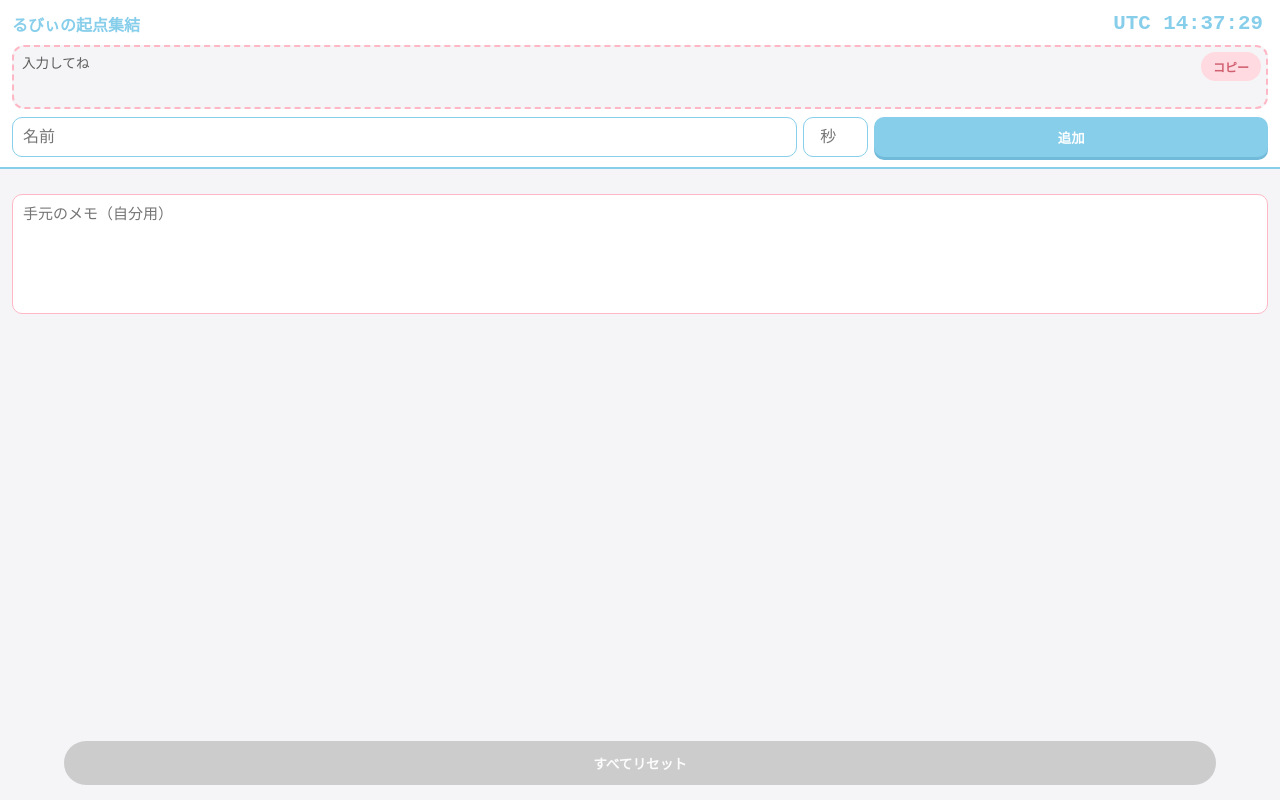
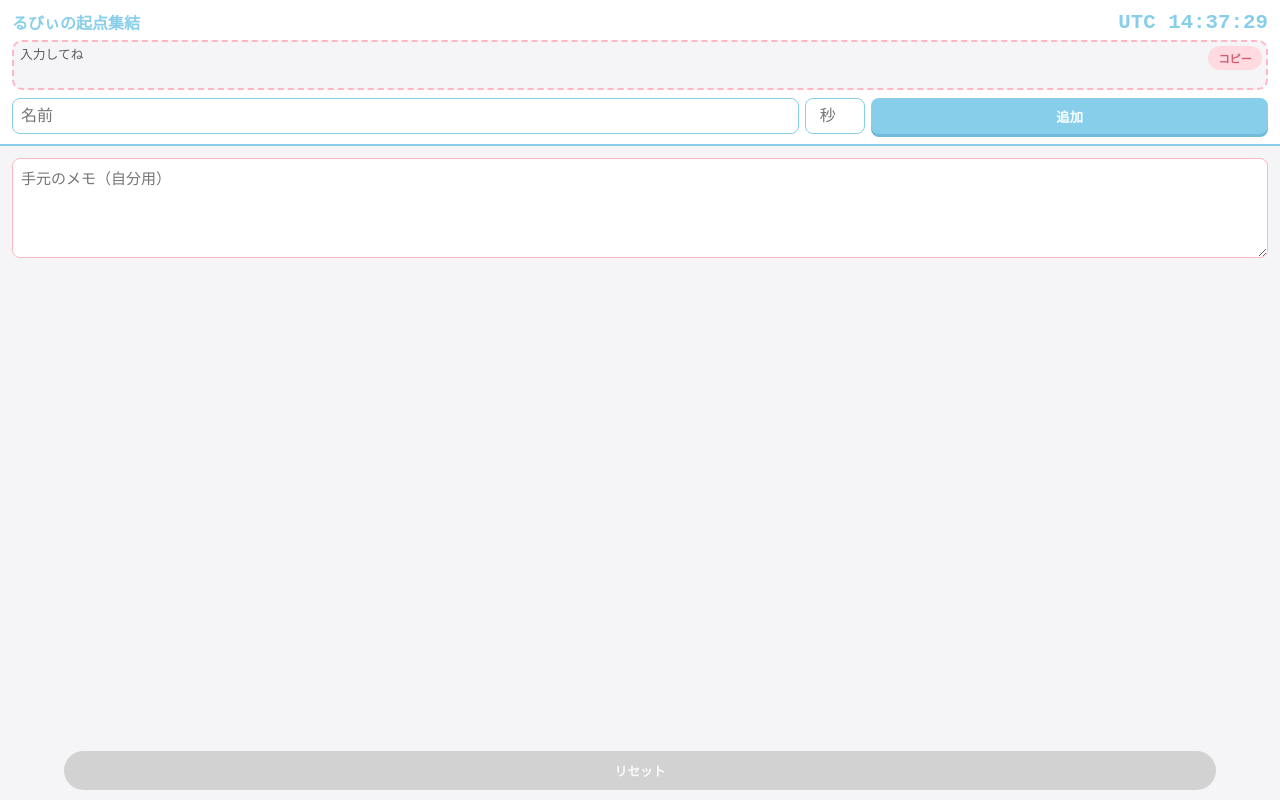
Before and after one commit to nocturneveil2652/rubyoc1, a plain HTML site: page index.html in a window 1280 px wide. Drawn offline with Linux system fonts and the light colour scheme.

Commit message:
Update index.html

```diff
--- a/index.html
+++ b/index.html
@@ -9,7 +9,6 @@
             --bg-main: #f5f5f7; --card-bg: #ffffff; --text-main: #5d5d5d;
             --input-bg: #ffffff; --border-color: #ddd;
         }
-        /* ダークモード用の変数定義 */
         [data-theme="dark"] {
             --bg-main: #1a1a1a; --card-bg: #2d2d2d; --text-main: #e0e0e0;
             --input-bg: #3d3d3d; --border-color: #444;
@@ -25,52 +24,42 @@
         .fixed-header-card {
             flex: 0 0 auto; padding: 10px 12px; background: var(--card-bg);
             border-bottom: 2px solid var(--sora-iro); z-index: 1000;
-            transition: background 0.3s;
         }
-        .top-bar { display: flex; justify-content: space-between; align-items: center; margin-bottom: 8px; }
+        .top-bar { display: flex; justify-content: space-between; align-items: center; margin-bottom: 6px; }
         h3 { color: var(--sora-iro); margin: 0; font-size: 1.0em; font-weight: 800; }
+        .utc-clock { font-family: monospace; color: var(--sora-iro); font-size: 1.6em; font-weight: bold; cursor: pointer; user-select: none; }
 
-        /* UTC時計をタップ可能に */
-        .utc-clock {
-            font-family: monospace; color: var(--sora-iro); font-size: 1.6em; font-weight: bold;
-            cursor: pointer; padding: 2px 5px; border-radius: 5px; user-select: none;
-        }
-        .utc-clock:active { opacity: 0.6; background: rgba(135, 206, 235, 0.1); }
-
-        .copy-area { background: var(--bg-main); border: 2px dashed var(--sakura-dark); padding: 8px; border-radius: 12px; margin-bottom: 8px; position: relative; min-height: 44px; transition: background 0.3s; }
-        #outputText { white-space: pre; font-family: ui-monospace, 'Courier New', monospace; font-size: 0.85em; color: var(--text-main); line-height: 1.4; }
-        .btn-copy { background: var(--sakura-iro); color: #d06070; font-size: 0.75em; padding: 6px 12px; position: absolute; top: 5px; right: 5px; border-radius: 15px; border: none; font-weight: bold; }
+        .copy-area { background: var(--bg-main); border: 2px dashed var(--sakura-dark); padding: 6px; border-radius: 10px; margin-bottom: 8px; position: relative; min-height: 34px; }
+        #outputText { white-space: pre; font-family: ui-monospace, 'Courier New', monospace; font-size: 0.8em; color: var(--text-main); line-height: 1.3; }
+        .btn-copy { background: var(--sakura-iro); color: #d06070; font-size: 0.7em; padding: 4px 10px; position: absolute; top: 4px; right: 4px; border-radius: 12px; border: none; font-weight: bold; }
 
         .add-member-form { display: flex; gap: 6px; }
         input[type="text"], input[type="number"], textarea {
             background: var(--input-bg); border: 1px solid var(--border-color); color: var(--text-main);
-            padding: 10px; border-radius: 10px; font-size: 16px; outline: none;
-            box-sizing: border-box; -webkit-appearance: none; transition: background 0.3s, border 0.3s;
+            padding: 8px; border-radius: 8px; font-size: 16px; outline: none;
+            box-sizing: border-box; -webkit-appearance: none;
         }
         input#newName { flex: 2; border: 1px solid var(--sora-iro); }
-        input[type="number"] { width: 65px; text-align: center; border: 1px solid var(--sora-iro); }
-        .btn-add { flex: 1; background: var(--sora-iro); color: #fff; font-weight: bold; border-radius: 10px; border: none; box-shadow: 0 3px 0 #72bad9; }
+        input[type="number"] { width: 60px; text-align: center; border: 1px solid var(--sora-iro); }
+        .btn-add { flex: 1; background: var(--sora-iro); color: #fff; font-weight: bold; border-radius: 8px; border: none; box-shadow: 0 3px 0 #72bad9; }
 
-        .scrollable-card { flex: 1 1 auto; overflow-y: auto; padding: 10px 12px 140px 12px; -webkit-overflow-scrolling: touch; }
-        table { width: 100%; border-collapse: separate; border-spacing: 0 8px; }
-        tr { background: var(--card-bg); filter: drop-shadow(0 2px 3px rgba(0,0,0,0.05)); transition: background 0.3s; }
-        td { padding: 12px 6px; text-align: center; font-size: 0.9em; }
-        td:first-child { border-radius: 12px 0 0 12px; text-align: left; padding-left: 15px; }
-        td:last-child { border-radius: 0 12px 12px 0; }
+        /* カードの高さを極限まで低く調整 */
+        .scrollable-card { flex: 1 1 auto; overflow-y: auto; padding: 2px 12px 140px 12px; -webkit-overflow-scrolling: touch; }
+        table { width: 100%; border-collapse: separate; border-spacing: 0 4px; }
+        tr { background: var(--card-bg); filter: drop-shadow(0 1px 1px rgba(0,0,0,0.05)); }
+        td { padding: 4px 6px; text-align: center; font-size: 0.85em; } /* 余白を4pxに縮小 */
+        td:first-child { border-radius: 8px 0 0 8px; text-align: left; padding-left: 10px; font-weight: bold; }
+        td:last-child { border-radius: 0 8px 8px 0; }
 
-        .sec-input { width: 50px; background: var(--bg-main); border: 1px solid var(--border-color); color: var(--sora-iro); text-align: center; padding: 6px 0; border-radius: 8px; font-size: 1em; font-weight: bold; transition: background 0.3s; }
-        .base-label { background: var(--sakura-iro); color: #d06070; font-weight: bold; font-size: 0.75em; padding: 3px 6px; border-radius: 6px; }
+        /* 秒数入力欄もスリムに */
+        .sec-input { width: 42px; background: var(--bg-main); border: 1px solid var(--border-color); color: var(--sora-iro); text-align: center; padding: 2px 0; border-radius: 5px; font-size: 0.95em; font-weight: bold; }
+        .base-label { background: var(--sakura-iro); color: #d06070; font-weight: bold; font-size: 0.7em; padding: 1px 4px; border-radius: 4px; }
 
-        .memo-section { margin-top: 15px; }
-        .memo-area {
-            width: 100%; min-height: 120px; max-height: 250px;
-            font-size: 15px; line-height: 1.5; resize: none;
-            border: 1px solid var(--sakura-dark); background: var(--card-bg);
-            overflow-y: auto; display: block;
-        }
+        .memo-section { margin-top: 10px; }
+        .memo-area { width: 100%; min-height: 100px; max-height: 200px; font-size: 15px; border: 1px solid var(--sakura-dark); background: var(--card-bg); }
 
-        .footer-action { position: fixed; bottom: calc(15px + env(safe-area-inset-bottom)); left: 50%; transform: translateX(-50%); width: 90%; z-index: 1001; }
-        .btn-reset { background: #bbb; color: #fff; width: 100%; padding: 12px; font-size: 0.85em; font-weight: bold; border-radius: 25px; border: none; opacity: 0.7; }
+        .footer-action { position: fixed; bottom: calc(10px + env(safe-area-inset-bottom)); left: 50%; transform: translateX(-50%); width: 90%; z-index: 1001; }
+        .btn-reset { background: #bbb; color: #fff; width: 100%; padding: 10px; font-size: 0.8em; font-weight: bold; border-radius: 20px; border: none; opacity: 0.6; }
     </style>
 </head>
 <body data-theme="light">
@@ -84,11 +73,11 @@
         <button class="btn-copy" onclick="copyText()">コピー</button>
         <div id="outputText">入力してね</div>
     </div>
-    <form class="add-member-form" onsubmit="addMember(); return false;">
-        <input type="text" id="newName" placeholder="名前" lang="ja" enterkeyhint="next">
+    <div class="add-member-form">
+        <input type="text" id="newName" placeholder="名前" lang="ja">
         <input type="number" id="newSec" placeholder="秒" inputmode="numeric">
         <button type="button" class="btn-add" onclick="addMember()">追加</button>
-    </form>
+    </div>
 </div>
 
 <div class="scrollable-card" id="mainScroll">
@@ -98,25 +87,16 @@
     </div>
 </div>
 
-<div class="footer-action"><button class="btn-reset" onclick="resetAll()">すべてリセット</button></div>
+<div class="footer-action"><button class="btn-reset" onclick="resetAll()">リセット</button></div>
 
 <script>
     let members = JSON.parse(localStorage.getItem('rubi_rally_v2')) || [];
 
-    // ダークモード切り替え
     function toggleTheme() {
         const body = document.body;
         const newTheme = body.getAttribute('data-theme') === 'light' ? 'dark' : 'light';
         body.setAttribute('data-theme', newTheme);
         localStorage.setItem('rubi_theme', newTheme);
-    }
-
-    if (window.visualViewport) {
-        window.visualViewport.addEventListener('resize', () => {
-            document.body.style.height = window.visualViewport.height + 'px';
-            window.scrollTo(0, 0);
-        });
-        window.visualViewport.addEventListener('scroll', () => { window.scrollTo(0, 0); });
     }
 
     function updateClock() {
@@ -132,7 +112,8 @@
         const n = document.getElementById('newName'), s = document.getElementById('newSec');
         if (n.value && s.value) {
             members.push({ id: Date.now(), name: n.value, seconds: parseInt(s.value) });
-            n.value = ''; s.value = ''; save(); calculate(); n.focus();
+            n.value = ''; s.value = ''; save(); calculate();
+            document.activeElement.blur();
         }
     }
 
@@ -166,10 +147,10 @@
             let status = isBase ? "起点" : wait + "秒後";
             lines.push(`${nameWithSan}${padding}${status}`);
             tbody.innerHTML += `<tr>
-                <td><strong>${m.name}</strong></td>
+                <td>${m.name}</td>
                 <td><input type="number" class="sec-input" value="${m.seconds}" onchange="updateSeconds(${m.id}, this.value)" inputmode="numeric"></td>
-                <td>${isBase ? '<span class="base-label">起点</span>' : `<span style="color:var(--sora-iro); font-weight:bold;">${wait}秒後</span>`}</td>
-                <td><button type="button" style="border:none; background:none; color:#ccc; font-size:1.3em;" onclick="removeMember(${m.id})">×</button></td>
+                <td>${isBase ? '<span class="base-label">起点</span>' : `<span style="color:var(--sora-iro); font-weight:bold;">${wait}s</span>`}</td>
+                <td><button type="button" style="border:none; background:none; color:#ccc; font-size:1.1em;" onclick="removeMember(${m.id})">×</button></td>
             </tr>`;
         });
         out.innerText = lines.join('\n');
@@ -193,7 +174,6 @@
     }
 
     window.onload = () => {
-        // 保存されたテーマを適用
         const savedTheme = localStorage.getItem('rubi_theme') || 'light';
         document.body.setAttribute('data-theme', savedTheme);
         document.getElementById('memoArea').value = localStorage.getItem('rubi_memo') || '';
```
